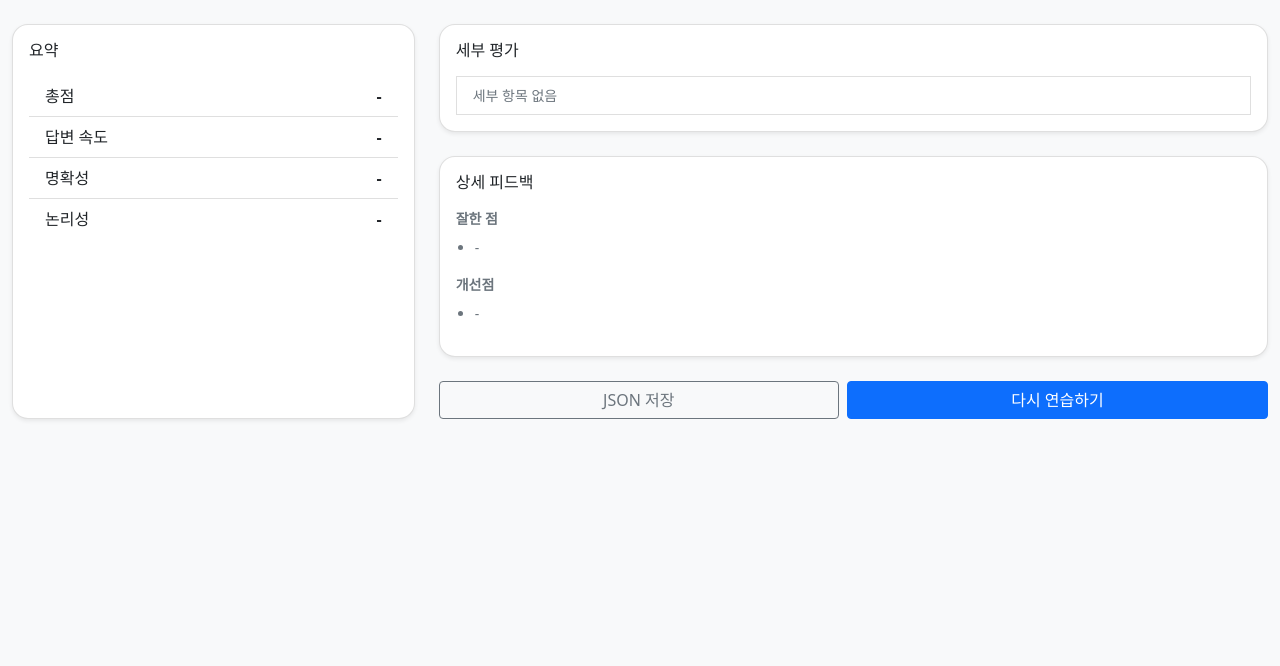
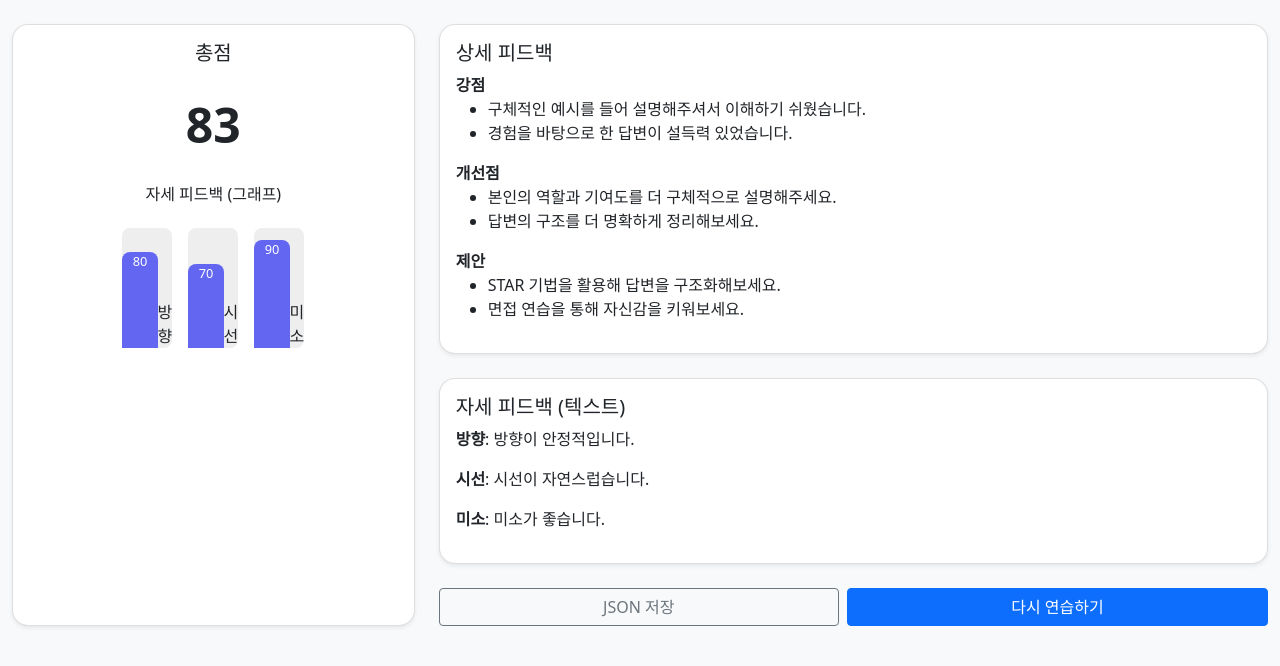
Before and after one commit to han122400/Hackerton-final, a FastAPI app: page /result in a window 1280 px wide. Shown: the part 48-714 px from the top of the page. Run offline with FastAPI, Linux system fonts and the light colour scheme; parts of the project's set-up code (start-up, migrations or seed data) failed here and were passed over; some libraries are stand-ins or nearby versions.

Commit message:
result수정ing

```diff
--- a/app.py
+++ b/app.py
@@ -7,6 +7,7 @@ from starlette.requests import Request
 from fastapi.middleware.cors import CORSMiddleware
 from fastapi.staticfiles import StaticFiles
 
+
 # API 라우터들 import
 from server.interview import router as interview_router
 from server.camera_analyzer import router as camera_router
@@ -14,6 +15,7 @@ from server.profile import router as profile_router
 from api.routers.work24 import router as work24_router, get_jobs  # get_jobs 함수 추가
 from server.user_input import router as user_input_router  # 추가된 user-input 라우터
 from server.voice import router as analyze_router
+from server.result import router as result_router
 
 app = FastAPI()
 
@@ -80,6 +82,7 @@ app.include_router(profile_router, prefix="/api")
 app.include_router(work24_router, prefix="/api", tags=["work24"])
 app.include_router(user_input_router, prefix="/api")  # 추가
 app.include_router(analyze_router, prefix="/api")
+app.include_router(result_router, prefix="/api")
 
 # 헬스체크
 @app.get("/health")
--- a/static/js/result.js
+++ b/static/js/result.js
@@ -1,190 +1,86 @@
-// result.js — 로컬 저장 결과 안전 렌더링
-
 let interviewResult = null;
 
-// 유틸: 텍스트 세터(여러 후보 id 지원)
-function setTextByIds(ids, value) {
+function setTextByIds(ids, value){
   const val = value ?? "-";
-  for (const id of ids) {
-    const el = document.getElementById(id);
-    if (el) el.textContent = val;
+  ids.forEach(id => { const el=document.getElementById(id); if(el) el.textContent=val; });
+}
+
+function setVerticalBar(idFill, score){
+  const fillEl=document.getElementById(idFill);
+  if(fillEl){
+    const max = 100;
+    const pct = Math.max(0, Math.min(score ?? 0, max));
+    fillEl.style.height = pct + "%";
+    fillEl.textContent = pct;
   }
 }
 
-// 유틸: HTML 세터(id 또는 첫 번째 매칭되는 클래스)
-function setHTMLByCandidates({ id, className }, html) {
-  if (id) {
-    const el = document.getElementById(id);
-    if (el) {
-      el.innerHTML = html;
-      return true;
-    }
-  }
-  if (className) {
-    const el = document.querySelector("." + className);
-    if (el) {
-      el.innerHTML = html;
-      return true;
-    }
-  }
-  return false;
+function showToast(msg, type="success"){
+  const el=document.createElement("div");
+  el.className="fixed bottom-5 left-1/2 -translate-x-1/2 px-4 py-2 rounded-lg text-sm z-50 "+(type==="error"?"bg-red-600 text-white":"bg-green-600 text-white");
+  el.textContent = msg;
+  document.body.appendChild(el);
+  setTimeout(()=>el.remove(),2000);
 }
 
-// 토스트(간단)
-function showToast(message, type = "success") {
-  const el = document.createElement("div");
-  el.className =
-    "fixed bottom-5 left-1/2 -translate-x-1/2 px-4 py-2 rounded-lg text-sm z-50 " +
-    (type === "error" ? "bg-red-600 text-white" : "bg-green-600 text-white");
-  el.textContent = message;
-  document.body.appendChild(el);
-  setTimeout(() => el.remove(), 2000);
+function downloadResult(){
+  const data = interviewResult || { time:new Date().toISOString(), note:"no-data" };
+  const blob = new Blob([JSON.stringify(data,null,2)], {type:"application/json"});
+  const url = URL.createObjectURL(blob);
+  const a=document.createElement("a"); a.href=url;
+  a.download=`interview-result-${new Date().toISOString().slice(0,10)}.json`;
+  document.body.appendChild(a); a.click(); a.remove(); URL.revokeObjectURL(url);
+  showToast("결과가 저장되었습니다.","success");
 }
 
-// 저장(다운로드)
-function downloadResult() {
-  const data = interviewResult || {
-    time: new Date().toISOString(),
-    note: "no-data",
-  };
-  const blob = new Blob([JSON.stringify(data, null, 2)], {
-    type: "application/json",
-  });
-  const url = URL.createObjectURL(blob);
-  const a = document.createElement("a");
-  a.href = url;
-  a.download = `interview-result-${new Date().toISOString().slice(0, 10)}.json`;
-  document.body.appendChild(a);
-  a.click();
-  a.remove();
-  URL.revokeObjectURL(url);
-  showToast("결과가 저장되었습니다.", "success");
-}
+function restartInterview(){ location.href="/user-input"; }
 
-// 다시 연습
-function restartInterview() {
-  // 필요 시 상태 초기화 추가 가능
-  location.href = "/user-input";
-}
-
-document.addEventListener("DOMContentLoaded", () => {
-  // 결과 불러오기
-  const saved = localStorage.getItem("interviewResult");
-  if (saved) {
-    try {
-      interviewResult = JSON.parse(saved);
-    } catch {
-      interviewResult = null;
-    }
-  }
-
-  if (!interviewResult) {
-    showToast("면접 결과를 불러올 수 없습니다.", "error");
-    // 그래도 화면은 기본값으로 유지
+document.addEventListener("DOMContentLoaded", async ()=>{
+  try {
+    const resp = await fetch("/api/result");
+    const data = await resp.json();
+    if (!data.ok) throw new Error("API 오류");
+    interviewResult = data;
+  } catch(e){
+    showToast("면접 결과를 불러올 수 없습니다.","error");
     interviewResult = {
-      overallScore: "-",
-      scores: [],
-      feedback: { positive: [], improvement: [] },
-      recommendations: [],
-      duration: 0,
-      answers: [],
+      overallScore:"-",
+      detailFeedback:{direction:0, eye:0, smile:0},
+      feedback:{strength:[], improvement:[], suggestion:[]},
+      postureFeedback:{direction:"-", eye:"-", smile:"-"}
     };
   }
 
-  // 총점: 두 가지 케이스 모두 지원
-  setTextByIds(["overallScore", "scoreValue"], interviewResult.overallScore);
+  // 총점
+  setTextByIds(["scoreValue"], interviewResult.overallScore);
 
-  // 세부 평가 막대/목록
-  const evalItemsHtml = (interviewResult.scores || [])
-    .map((s) => {
-      // 막대 UI가 있는 템플릿(.evaluation-items)과
-      // 리스트 템플릿(#evaluationItems) 둘 다 커버
-      return `
-        <div class="eval-item d-flex align-items-center gap-2 mb-2">
-          <span class="eval-label" style="min-width:6rem">${
-            s.name ?? "-"
-          }</span>
-          <div class="eval-bar flex-grow-1" style="height:8px;background:#eee;border-radius:999px;overflow:hidden">
-            <div class="eval-fill" style="height:100%;width:${
-              s.score ?? 0
-            }%;background:#6366f1"></div>
-          </div>
-          <span class="eval-score" style="min-width:3.5rem;text-align:right">${
-            s.score ?? 0
-          }점</span>
-        </div>
-      `;
-    })
-    .join("");
+  // 그래프
+  const df = interviewResult.detailFeedback || {};
+  setVerticalBar("directionFill", df.direction);
+  setVerticalBar("eyeFill", df.eye);
+  setVerticalBar("smileFill", df.smile);
 
-  // 1) class 기반(싱글) -> 2) id 기반(리스트) 순으로 주입 시도
-  if (
-    !setHTMLByCandidates(
-      { className: "evaluation-items" },
-      evalItemsHtml || `<div class="text-secondary">세부 항목 없음</div>`
-    )
-  ) {
-    const ulHtml = (interviewResult.scores || [])
-      .map(
-        (s) =>
-          `<li class="list-group-item d-flex justify-content-between"><span>${
-            s.name ?? "-"
-          }</span><strong>${s.score ?? 0}점</strong></li>`
-      )
-      .join("");
-    setHTMLByCandidates(
-      { id: "evaluationItems" },
-      ulHtml || `<li class="list-group-item text-secondary">세부 항목 없음</li>`
-    );
-  }
+  // 자세 피드백 텍스트 (방향/시선/미소)
+  const pf = interviewResult.postureFeedback || {};
+  let pfHtml = "";
+  [
+    {label:"방향", key:"direction"},
+    {label:"시선", key:"eye"},
+    {label:"미소", key:"smile"}
+  ].forEach(({label, key})=>{
+    pfHtml += `<div class="feedback-section"><strong>${label}</strong>: ${pf[key]||"-"}</div>`;
+  });
+  document.getElementById("detailFeedbackText").innerHTML = pfHtml;
 
-  // 피드백
-  const pos = (interviewResult.feedback?.positive || [])
-    .map((t) => `<li>${t}</li>`)
-    .join("");
-  const imp = (interviewResult.feedback?.improvement || [])
-    .map((t) => `<li>${t}</li>`)
-    .join("");
-  setHTMLByCandidates(
-    { id: "feedbackContent", className: "feedback-content" },
-    `
-      <div style="margin-bottom:1rem">
-        <strong>잘한 점</strong>
-        <ul style="margin-top:.5rem;padding-left:1.2rem">${
-          pos || "<li>-</li>"
-        }</ul>
-      </div>
-      <div>
-        <strong>개선점</strong>
-        <ul style="margin-top:.5rem;padding-left:1.2rem">${
-          imp || "<li>-</li>"
-        }</ul>
-      </div>
-    `
-  );
+  // 상세 피드백 (강점 / 개선점 / 제안)
+  const fb = interviewResult.feedback || {};
+  const strength = (fb.strength||[]).map(t=>`<li>${t}</li>`).join("");
+  const improvement = (fb.improvement||[]).map(t=>`<li>${t}</li>`).join("");
+  const suggestion = (fb.suggestion||[]).map(t=>`<li>${t}</li>`).join("");
 
-  // 추천 사항(있으면)
-  if (interviewResult.recommendations?.length) {
-    const recHtml = interviewResult.recommendations
-      .map(
-        (t, i) => `
-        <div class="recommendation-item d-flex align-items-center gap-2 mb-2">
-          <span class="rec-title badge text-bg-primary-subtle">추천 ${
-            i + 1
-          }</span>
-          <span class="rec-desc">${t}</span>
-        </div>`
-      )
-      .join("");
-    setHTMLByCandidates(
-      { className: "recommendations", id: "recommendations" },
-      recHtml
-    );
-  }
-
-  // 버튼 바인딩(있을 때만)
-  const dlBtn = document.getElementById("downloadBtn");
-  if (dlBtn) dlBtn.addEventListener("click", downloadResult);
-  const restartBtn = document.getElementById("restartBtn");
-  if (restartBtn) restartBtn.addEventListener("click", restartInterview);
+  document.getElementById("feedbackContent").innerHTML = `
+    <div class="feedback-section"><strong>강점</strong><ul>${strength||"<li>-</li>"}</ul></div>
+    <div class="feedback-section"><strong>개선점</strong><ul>${improvement||"<li>-</li>"}</ul></div>
+    <div class="feedback-section"><strong>제안</strong><ul>${suggestion||"<li>-</li>"}</ul></div>
+  `;
 });
--- a/templates/result.html
+++ b/templates/result.html
@@ -8,6 +8,49 @@
     <style>
       .rounded-16 {
         border-radius: 16px;
+      }
+      .vertical-bar-container {
+        display: flex;
+        align-items: flex-end;
+        justify-content: center;
+        gap: 1rem;
+        height: 120px; /* 또는 220px */
+        margin-top: 1rem;
+      }
+      .vertical-bar {
+        width: 50px;
+        background: #eee;
+        border-radius: 8px;
+        display: flex;
+        align-items: flex-end;
+        justify-content: center;
+        position: relative;
+        height: 100%;
+      }
+      .vertical-bar-fill {
+        width: 100%;
+        background: #6366f1;
+        border-radius: 8px 8px 0 0;
+        text-align: center;
+        color: white;
+        font-size: 0.8rem;
+        transition: height 0.5s;
+      }
+      .bar-label {
+        text-align: center;
+        margin-top: 0.5rem;
+        flex: 1;
+      }
+      .feedback-section {
+        margin-bottom: 1rem;
+      }
+      .card-wide {
+        width: 100%;
+      }
+      .score-container {
+        font-size: 3rem;
+        font-weight: bold;
+        margin-top: 1rem;
       }
     </style>
   </head>
@@ -26,44 +69,63 @@
 
     <main class="container-xxl py-4">
       <div class="row g-4">
-        <div class="col-lg-4">
-          <div class="card shadow-sm h-100 rounded-16">
-            <div class="card-body">
-              <h3 class="h6 fw-semibold mb-3">요약</h3>
-              <ul class="list-group list-group-flush">
-                <li class="list-group-item d-flex justify-content-between">
-                  <span>총점</span><strong id="scoreValue">-</strong>
-                </li>
-                <li class="list-group-item d-flex justify-content-between">
-                  <span>답변 속도</span><strong id="speedValue">-</strong>
-                </li>
-                <li class="list-group-item d-flex justify-content-between">
-                  <span>명확성</span><strong id="clarityValue">-</strong>
-                </li>
-                <li class="list-group-item d-flex justify-content-between">
-                  <span>논리성</span><strong id="logicValue">-</strong>
-                </li>
-              </ul>
+        <!-- 좌측: 총점 + 세로 막대그래프 -->
+        <div class="col-lg-4 d-flex justify-content-center">
+          <div class="card shadow-sm rounded-16 p-3 card-wide text-center">
+            <h5 class="fw-semibold">총점</h5>
+            <div class="score-container" id="scoreValue">-</div>
+
+            <h6 class="fw-semibold mt-4">자세 피드백 (그래프)</h6>
+            <div class="vertical-bar-container" style="height: 120px">
+              <div class="vertical-bar" style="height: 100%">
+                <div
+                  id="directionFill"
+                  class="vertical-bar-fill"
+                  style="height: 0%"
+                >
+                  0
+                </div>
+                <div class="bar-label">방향</div>
+              </div>
+              <div class="vertical-bar" style="height: 100%">
+                <div id="eyeFill" class="vertical-bar-fill" style="height: 0%">
+                  0
+                </div>
+                <div class="bar-label">시선</div>
+              </div>
+              <div class="vertical-bar" style="height: 100%">
+                <div
+                  id="smileFill"
+                  class="vertical-bar-fill"
+                  style="height: 0%"
+                >
+                  0
+                </div>
+                <div class="bar-label">미소</div>
+              </div>
             </div>
           </div>
         </div>
 
-        <div class="col-lg-8">
-          <div class="card shadow-sm rounded-16 mb-4">
-            <div class="card-body">
-              <h3 class="h6 fw-semibold mb-3">세부 평가</h3>
-              <div id="evaluationItems" class="vstack gap-3 small"></div>
-            </div>
+        <!-- 우측: 상세 피드백 + 자세 피드백 텍스트 -->
+        <div class="col-lg-8 d-flex flex-column gap-4">
+          <!-- 상세 피드백 -->
+          <div id="feedbackDiv" class="card shadow-sm rounded-16 p-3 card-wide">
+            <h5 class="fw-semibold">상세 피드백</h5>
+            <div id="feedbackContent"></div>
           </div>
 
-          <div class="card shadow-sm rounded-16">
-            <div class="card-body">
-              <h3 class="h6 fw-semibold mb-3">상세 피드백</h3>
-              <div id="feedbackContent" class="small text-secondary"></div>
-            </div>
+          <!-- 자세 피드백 텍스트 -->
+          <div
+            id="detailFeedbackDiv"
+            class="card shadow-sm rounded-16 p-3 card-wide"
+          >
+            <h5 class="fw-semibold">자세 피드백 (텍스트)</h5>
+            <div id="detailFeedbackText"></div>
           </div>
 
-          <div class="d-flex gap-2 mt-4">
+          <!-- 버튼 -->
+          <div class="d-flex gap-2">
             <button
               class="btn btn-outline-secondary flex-fill"
               onclick="downloadResult()"
```
Also changed, not shown: server/result.py (+30 -89 lines).
